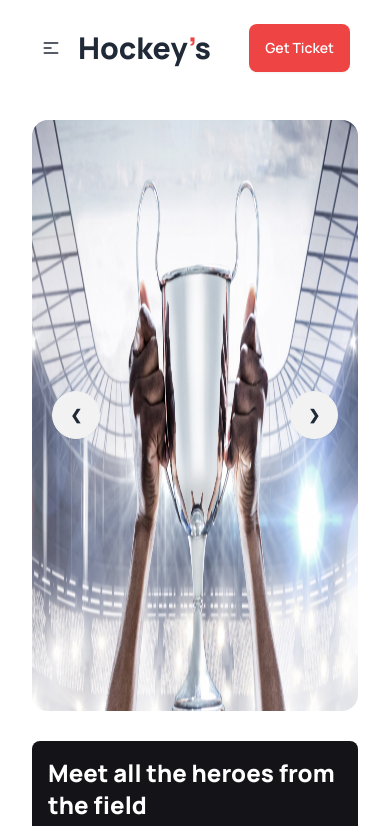
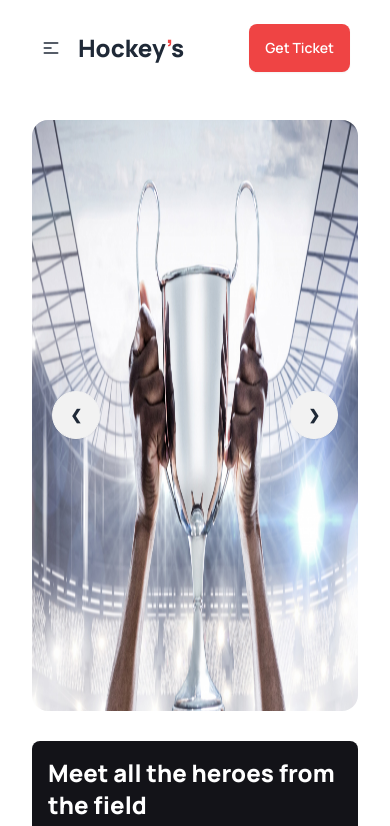
Before and after one commit to knh-nehal/Assignment-3, a plain HTML site: page index.html in a window 390 px wide. Shown: the top 826 px of the page. Drawn offline with nearby package versions, Linux system fonts and the light colour scheme.

Commit message:
again some fixes

```diff
--- a/index.html
+++ b/index.html
@@ -80,7 +80,7 @@
                   </li>
                 </ul>
               </div>
-              <a class="text-3xl font-extrabold"
+              <a class="text-2xl lg:text-3xl font-extrabold"
                 >Hockey<span class="text-red-500">’</span>s</a
               >
             </div>
```
